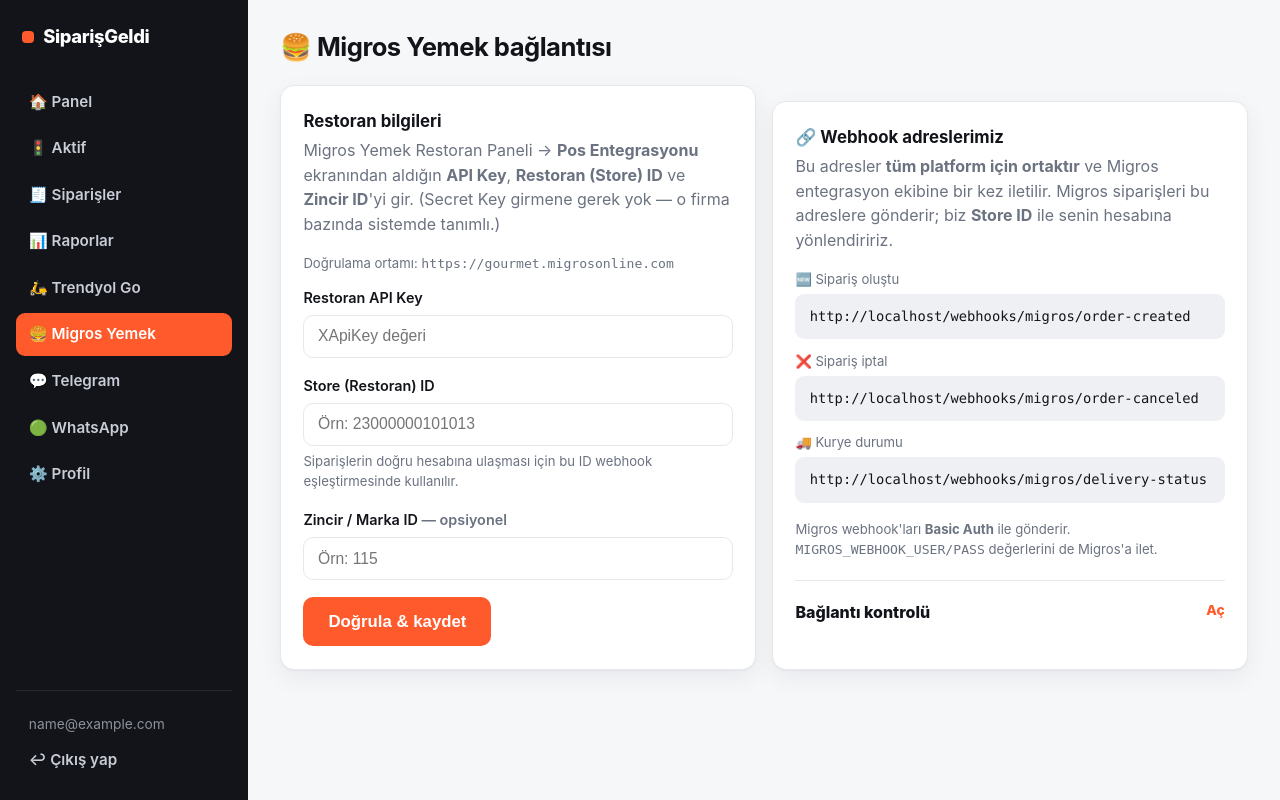
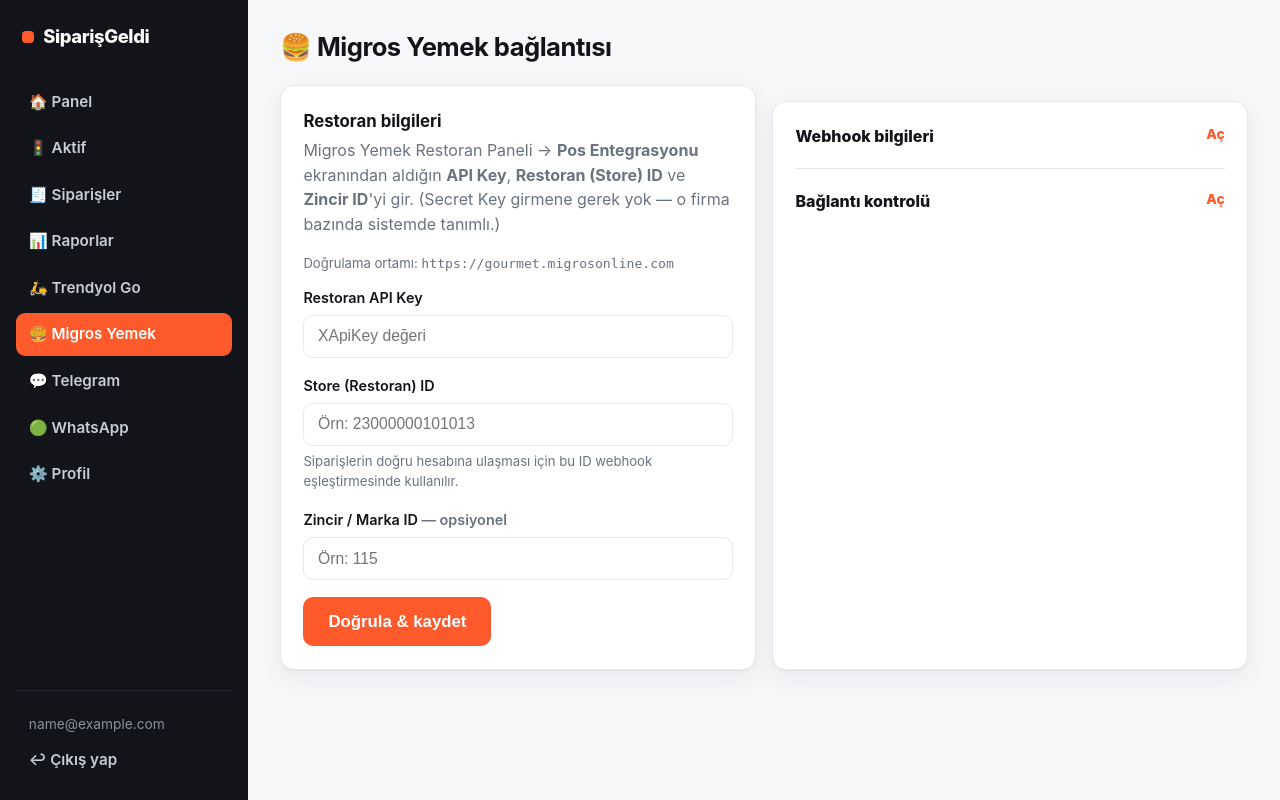
Before and after one commit to canakboyraz/siparisgeldi, a Flask app: page /panel/migros in a window 1280 px wide. Run offline with Flask 3, Linux system fonts and the light colour scheme; the visitor is signed in with stand-in values (Sample User, id 1); data that the repository does not hold is empty.

Commit message:
Collapse Migros webhook info

```diff
--- a/templates/dashboard/migros_setup.html
+++ b/templates/dashboard/migros_setup.html
@@ -29,8 +29,9 @@
   </div>
 
   <div class="card">
-    <div class="card-title">🔗 Webhook adreslerimiz</div>
-    <p class="muted" style="margin-top:0">Bu adresler <b>tüm platform için ortaktır</b> ve Migros
+    <details class="setup-checks">
+      <summary>Webhook bilgileri</summary>
+      <p class="muted" style="margin-top:.8rem">Bu adresler <b>tüm platform için ortaktır</b> ve Migros
          entegrasyon ekibine bir kez iletilir. Migros siparişleri bu adreslere gönderir; biz
          <b>Store ID</b> ile senin hesabına yönlendiririz.</p>
       <p class="hint" style="margin-bottom:.3rem">🆕 Sipariş oluştu</p>
@@ -41,6 +42,7 @@
       <div class="code">{{ webhook_urls.delivery_status }}</div>
       <p class="hint" style="margin-top:1rem">Migros webhook'ları <b>Basic Auth</b> ile gönderir.
          <code>MIGROS_WEBHOOK_USER/PASS</code> değerlerini de Migros'a ilet.</p>
+    </details>
 
     <hr style="border:none;border-top:1px solid var(--line);margin:1.2rem 0">
     <details class="setup-checks">
```
Lines whose indentation alone changed are shown as unchanged.
